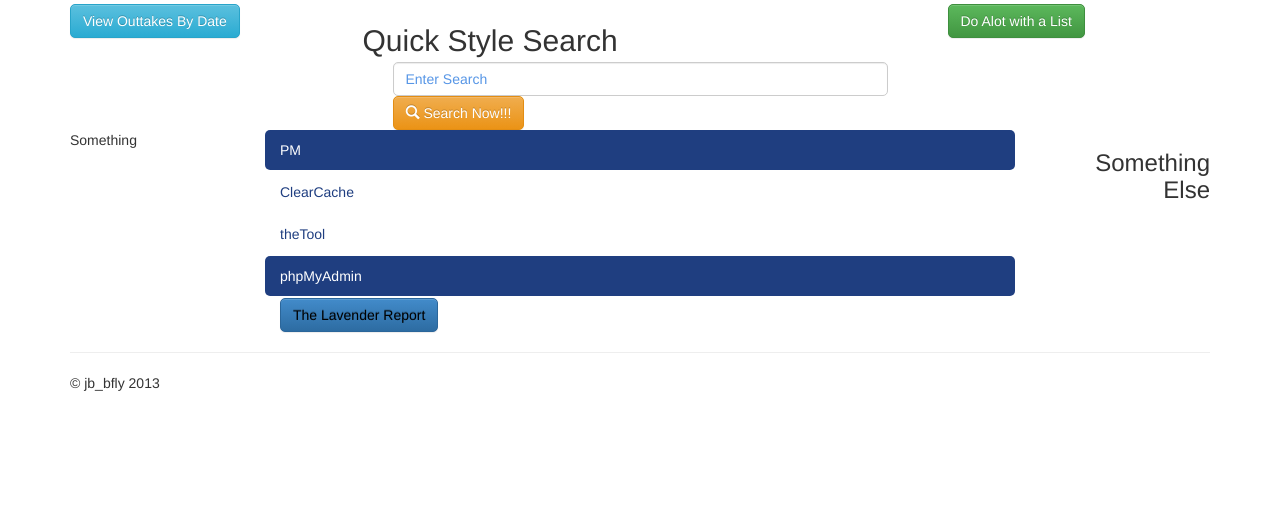
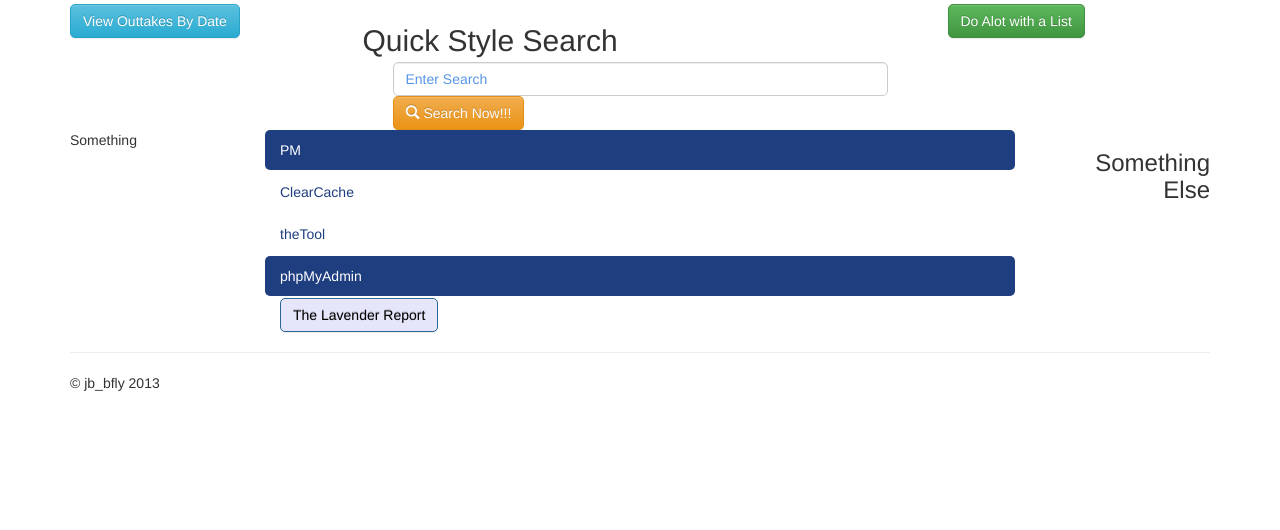
Before and after one commit to connectthefuture/djdam165, a Django app: page / in a window 1280 px wide; the page is wider, and only the part inside the window is pictured. Shown: the part 688-1218 px from the top of that part. Run offline with Django 3.2, Linux system fonts and the light colour scheme; parts of the project's set-up code (start-up, migrations or seed data) failed here and were passed over; some libraries are stand-ins or nearby versions.

Commit message:
lavender

```diff
--- a/templates/base/jbhome.html
+++ b/templates/base/jbhome.html
@@ -235,7 +235,7 @@
                     <div class="modal-footer">
                         <button type="button" class="btn btn-danger" data-dismiss="modal">Close</button>
                         <button type="submit" class="btn btn-primary btn-sm" name="submitScriptName" id="submit">
-                        <span class="glyphicon glyphicon-exclamation-sign"></span> Run Script</button>
+                        {#  <span class="glyphicon glyphicon-exclamation-sign"></span> Run Script</button> #}
                         {#<button type="button" class="btn btn-warning">Save changes</button>#}
                         {#<button type="submit" class="btn btn-success">Submit</button>#}
                     </div>
@@ -282,7 +282,7 @@
                                 <div class="col-md-6 col-lg-12">
                                     <!-- Button trigger modal -->
 
-                                    <button class="btn btn-primary btn-md"  style="color: black; background-color: #baade2" href="http://prodimages.ny.bluefly.com:8082/siteshome/Reports/event_incomplete_14days.html" data-toggle="modal" data-target="#myModalLavender">
+                                    <button class="btn btn-primary btn-md"  style="color: black; justify-content: center; background-color: lavender; background: lavender" href="http://prodimages.ny.bluefly.com:8082/siteshome/Reports/event_incomplete_14days.html" data-toggle="modal" data-target="#myModalLavender">
                                         The Lavender Report
                                     </button>
                                     <!-- Modal -->
```
